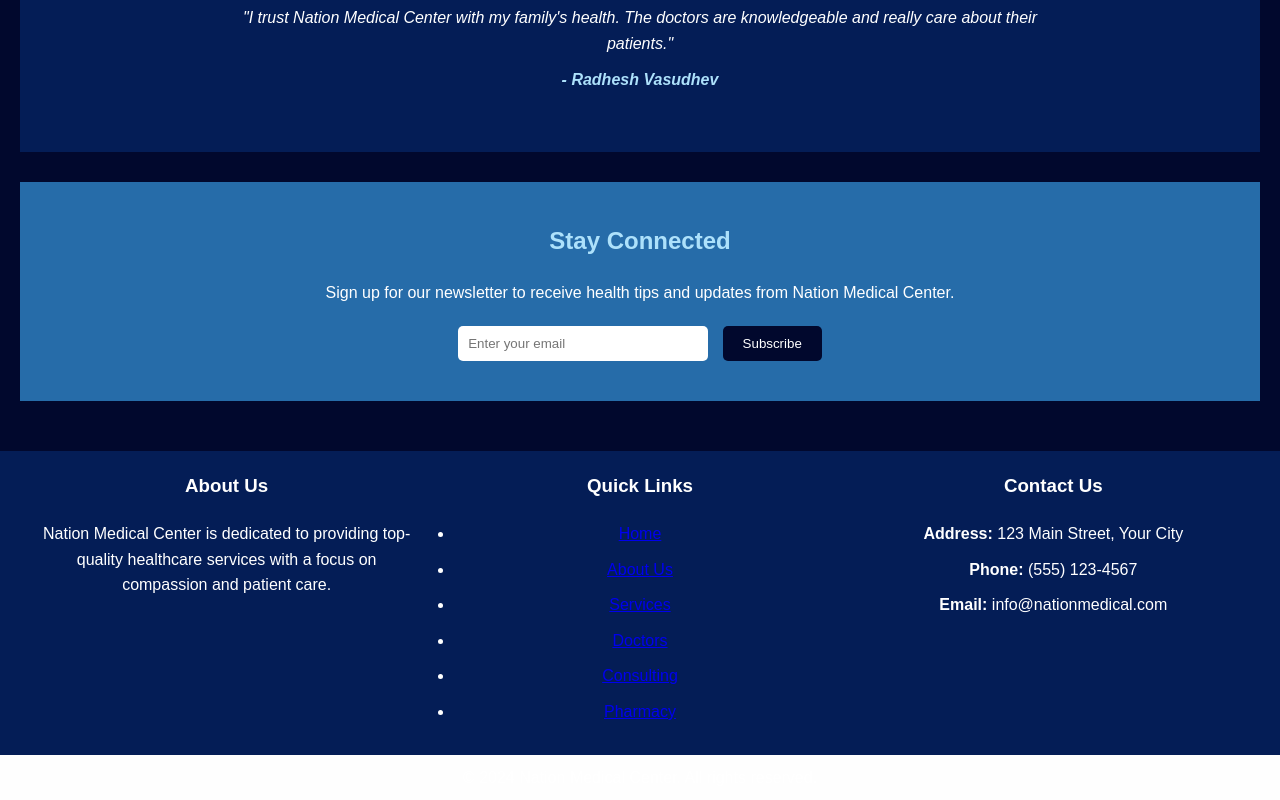
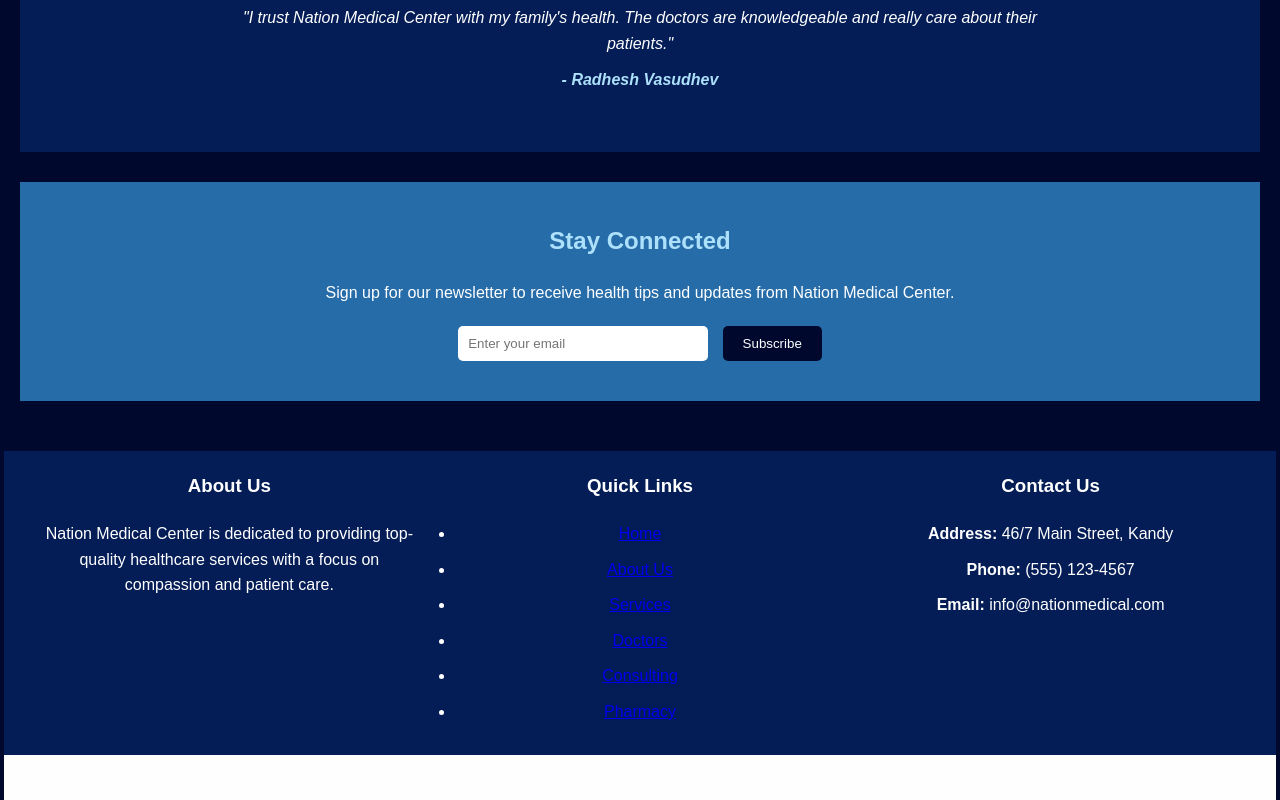
Before and after one commit to AfhamFahim/NationalMedicalCenter.github.io, a plain HTML site: page index.html in a window 1280 px wide. Shown: the part 2889-3689 px from the top of the page. Drawn offline with Linux system fonts and the light colour scheme.

Commit message:
Add files via upload

```diff
--- a/index.html
+++ b/index.html
@@ -107,7 +107,7 @@
             </div>
             <div class="footer-section contact">
                 <h3>Contact Us</h3>
-                <p><strong>Address:</strong> 123 Main Street, Your City</p>
+                <p><strong>Address:</strong> 46/7 Main Street, Kandy</p>
                 <p><strong>Phone:</strong> (555) 123-4567</p>
                 <p><strong>Email:</strong> info@nationmedical.com</p>
             </div>
```
